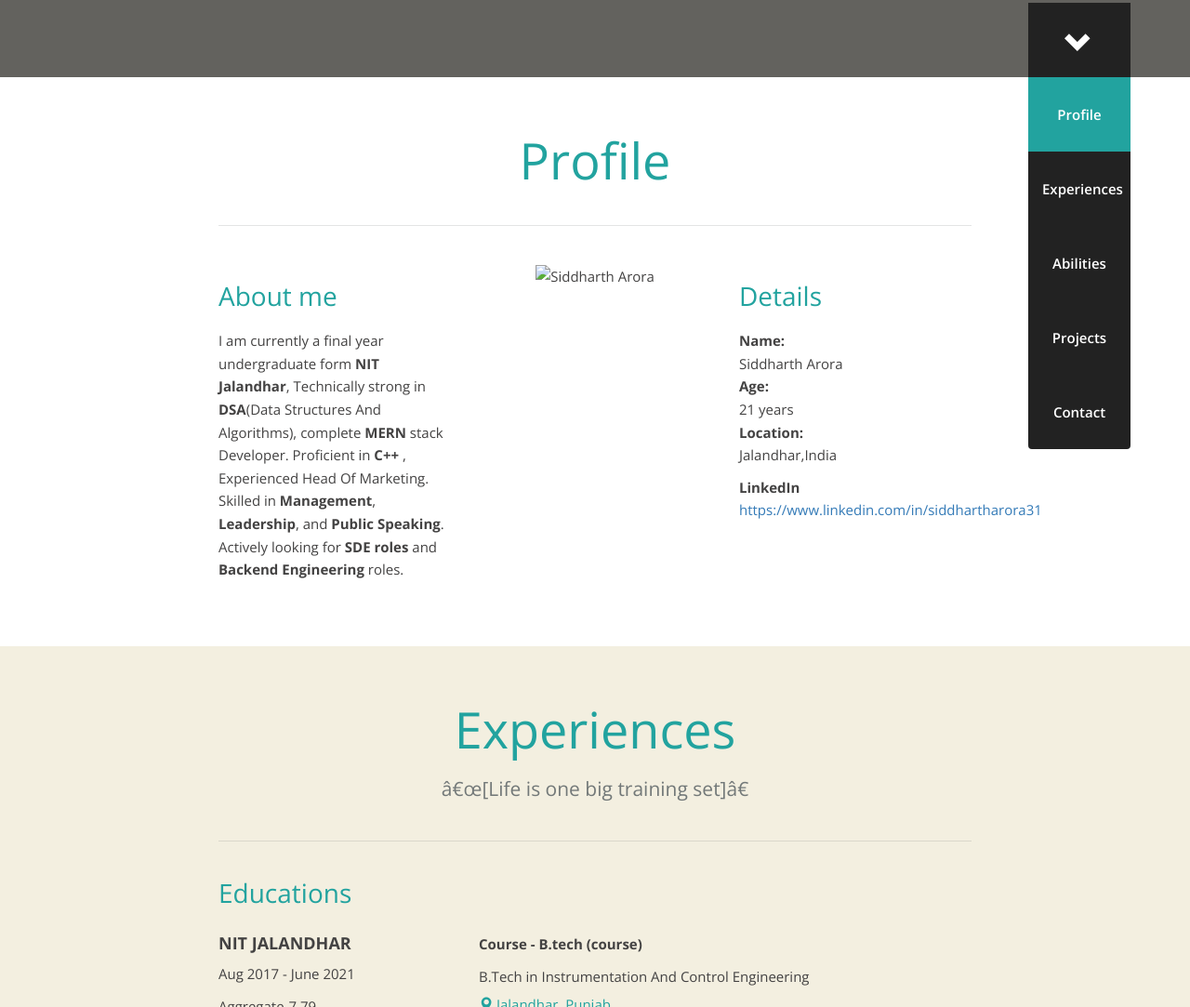
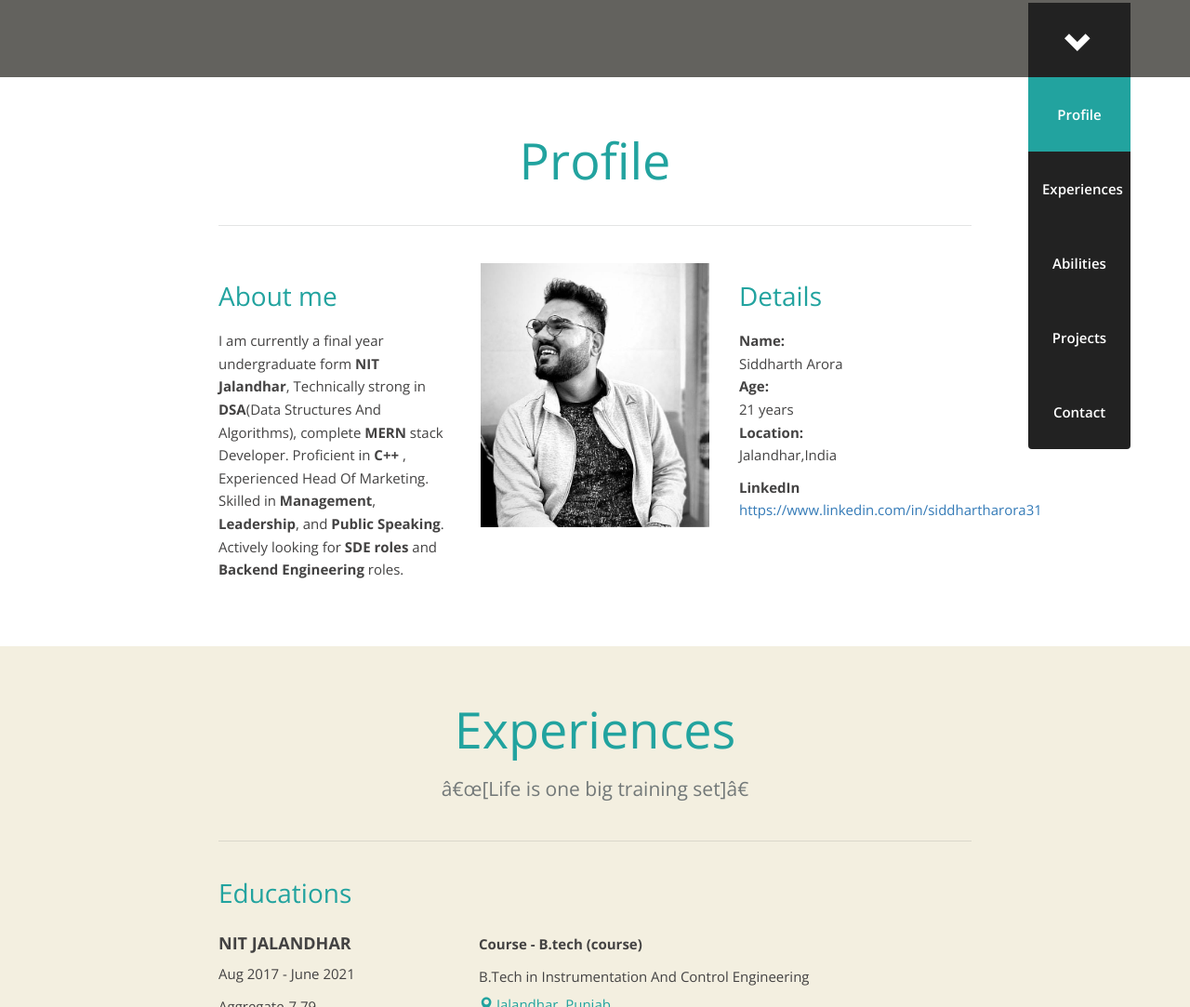
Before and after one commit to siddtc/Siddharth-Arora, a website: page index.html in a window 1280 px wide. Shown: the part 717-1800 px from the top of the page at 93% size. Drawn offline with nearby package versions, Linux system fonts and the light colour scheme.

Commit message:
Finalised

```diff
--- a/index.html
+++ b/index.html
@@ -91,7 +91,7 @@
 							</p>
 						</div>
 						<div class="col-md-4 text-center">
-							<img src="/fk.jpg" alt="Siddharth Arora" width="246" height="246">
+							<img src="/sidd.jpeg" alt="Siddharth Arora" width="246" height="246">
 						</div>
 						<div class="col-md-4">
 							<h3>Details</h3>
```
Also changed, not shown: public/sid.jpeg (added), public/sidd.jpeg (added), 1 other file.
